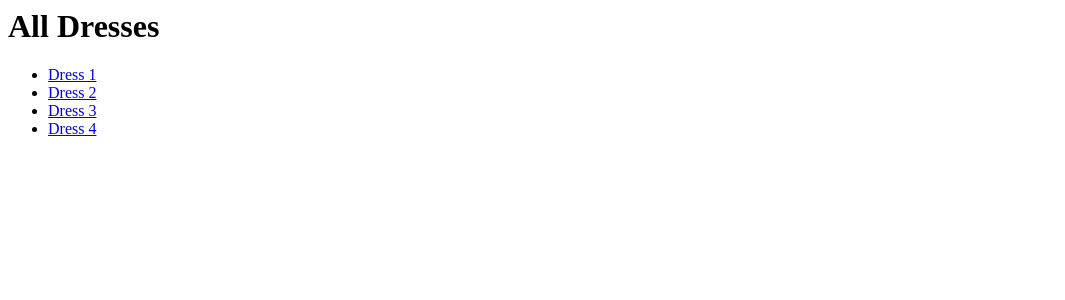
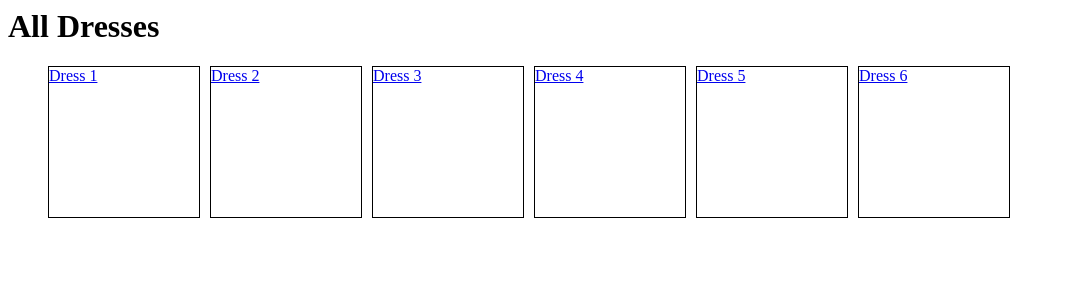
Before and after one commit to gethee2anunnery/rtr-demo, a Django app: page / in a window 1280 px wide. Shown: the top 300 px of the page, without its empty margins (0-1065 px from the left). Run offline with Django 3.2, Linux system fonts and the light colour scheme.

Commit message:
adding a little styling to template

```diff
--- a/templates/index.html
+++ b/templates/index.html
@@ -1,6 +1,16 @@
 <html>
   <head>
-    <title>Dress Listing</title>
+    <title>Dress Listing Demo</title>
+    <style>
+    li {
+      height:150px;
+      width:150px;
+      border:1px solid black;
+      margin-right:10px;
+      list-style-type: none;
+      float:left;
+    }
+    </style>
   </head>
   <body>
     <h1>All Dresses</h1>
@@ -9,6 +19,8 @@
       <li><a href="link-2">Dress 2</a></li>
       <li><a href="link-3">Dress 3</a></li>
       <li><a href="link-4">Dress 4</a></li>
+      <li><a href="link-5">Dress 5</a></li>
+      <li><a href="link-6">Dress 6</a></li>
     </ul>
   </body>
 </html>
```
Also changed, not shown: db.sqlite3.
